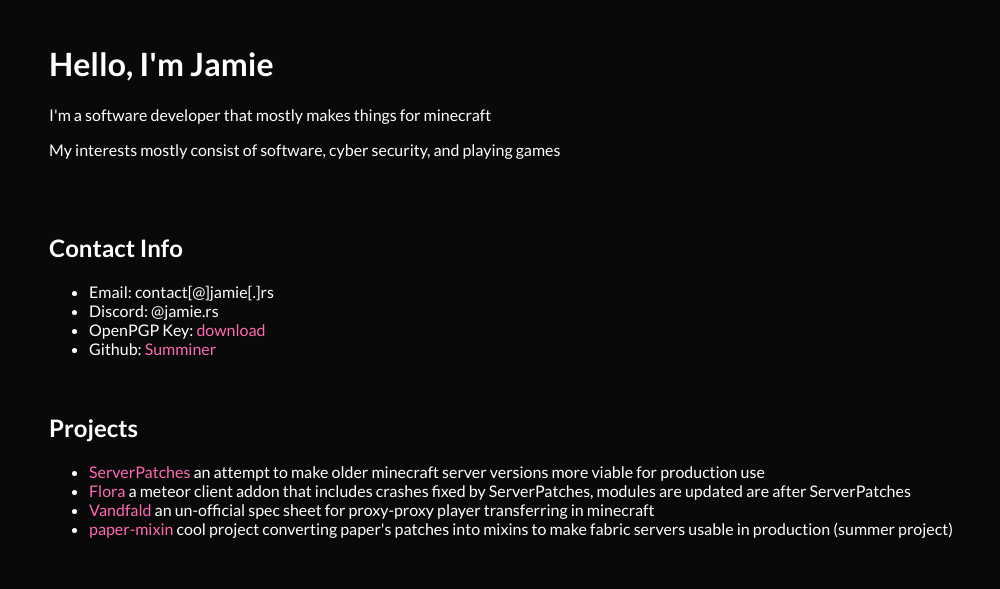
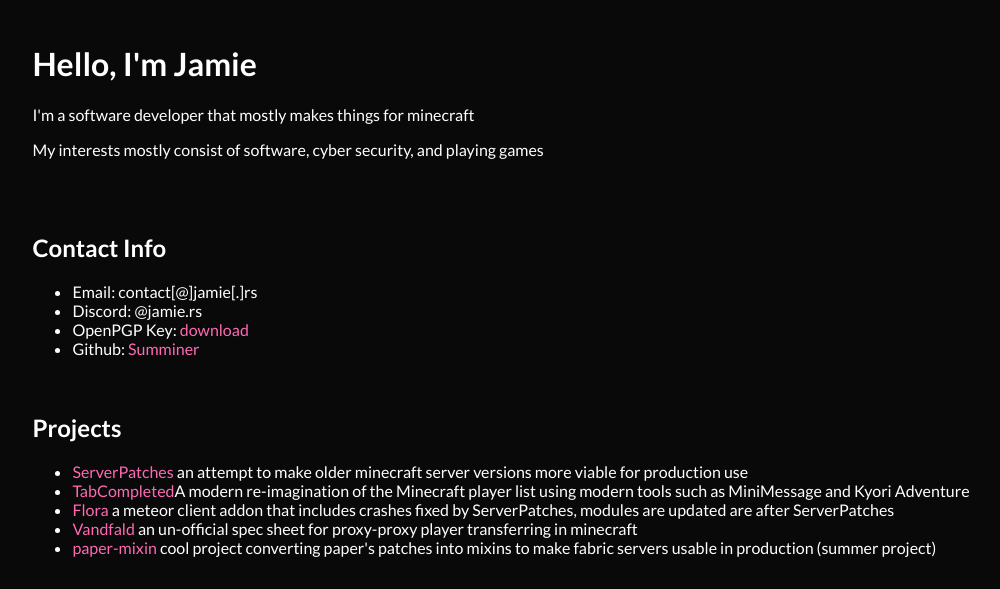
Before and after one commit to Summiner/jamie.rs, a plain HTML site: page index.html in a window 1280 px wide. Shown: the top 589 px of the page, without its empty margins (139-1139 px from the left). Drawn offline with Linux system fonts and the light colour scheme.

Commit message:
update astrid's badge and add TabCompleted project entry

```diff
--- a/index.html
+++ b/index.html
@@ -30,6 +30,7 @@
             <h2>Projects</h2>
             <ul>
                 <li><a href="https://github.com/Summiner/ServerPatches">ServerPatches</a> an attempt to make older minecraft server versions more viable for production use</li>
+                <li><a href="https://github.com/Summiner/TabCompleted">TabCompleted</a>A modern re-imagination of the Minecraft player list using modern tools such as MiniMessage and Kyori Adventure</li>
                 <li><a href="https://github.com/Summiner/Flora">Flora</a> a meteor client addon that includes crashes fixed by ServerPatches, modules are updated are after ServerPatches</li>
                 <li><a href="https://vandfald.jamie.rs">Vandfald</a> an un-official spec sheet for proxy-proxy player transferring in minecraft</li>
                 <li><a href="https://github.com/paper-mixin">paper-mixin</a> cool project converting paper's patches into mixins to make fabric servers usable in production (summer project)</li>
```
Also changed, not shown: images/astrid.sh-badge.png.
